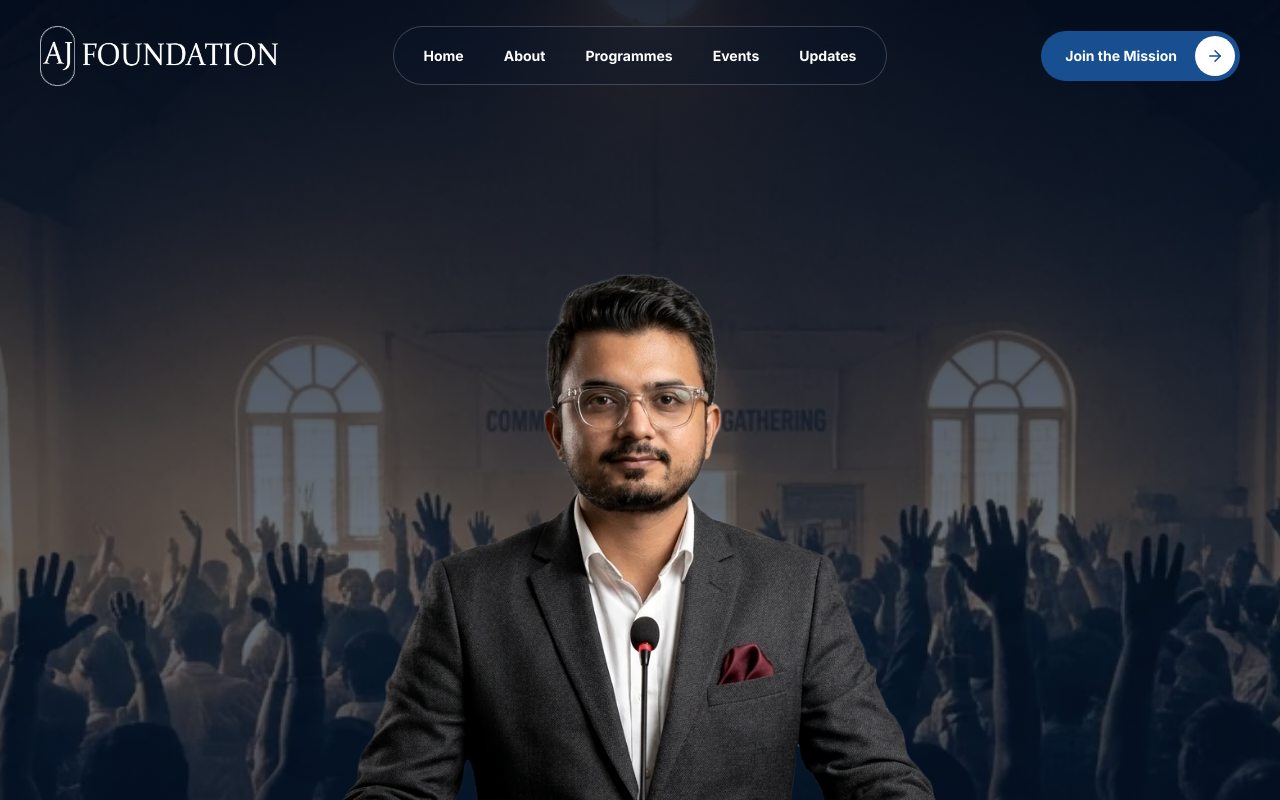
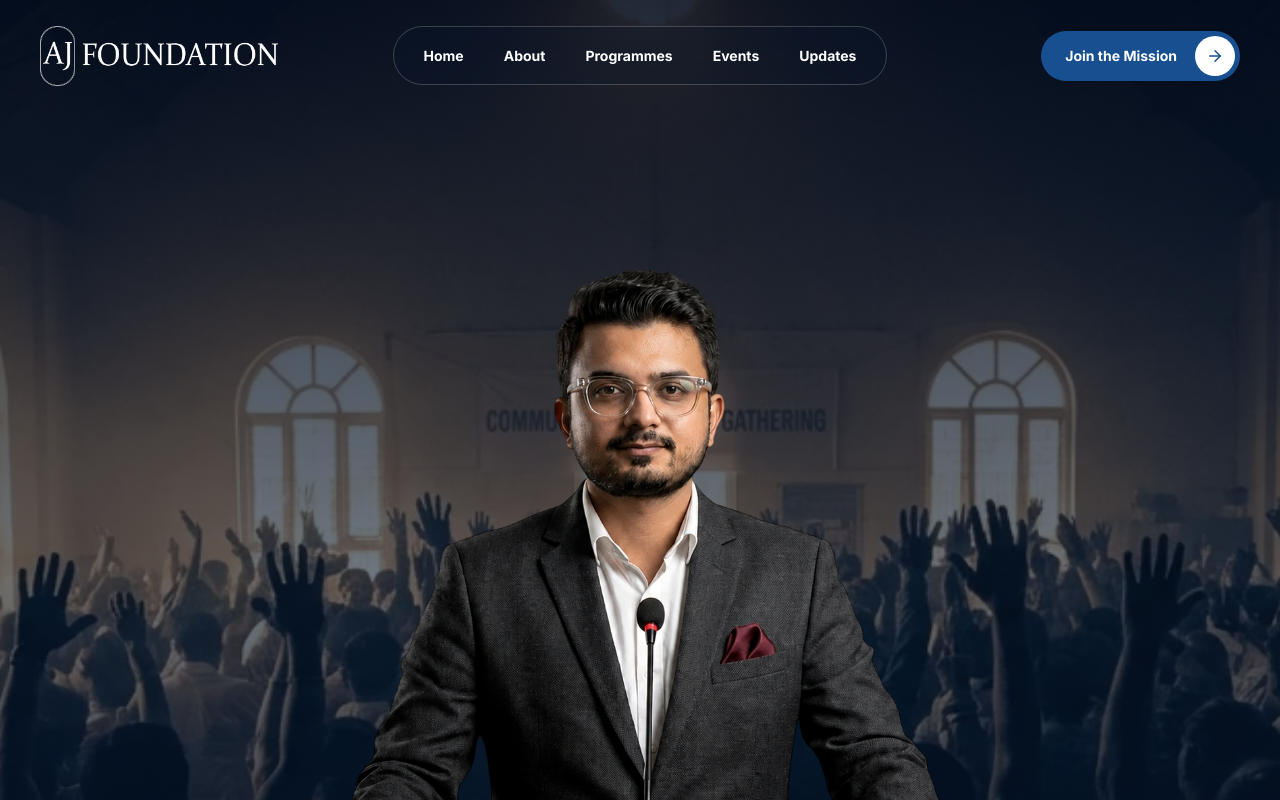
Before and after one commit to Taskence4/aj.foundation, a Next.js app: page / in a window 1280 px wide. Shown: the top 800 px of the page. Built offline with nearby package versions, Linux system fonts and the light colour scheme.

Commit message:
Replace founder hero portrait

```diff
--- a/src/app/page.tsx
+++ b/src/app/page.tsx
@@ -62,7 +62,7 @@ export default function Home() {
       <section id="home" className="hero-section">
         <Image className="hero-bg" src={withBasePath("/images/aj-foundation/hero-background.webp")} alt="A community solidarity gathering" fill priority sizes="100vw" />
         <div className="hero-shade" />
-        <Image className="hero-candidate" src={withBasePath("/images/aj-foundation/founder.webp")} alt="AJ Foundation founder speaking at a podium" width={928} height={1152} priority />
+        <Image className="hero-candidate" src={withBasePath("/images/aj-foundation/founder.webp")} alt="AJ Foundation founder speaking at a podium" width={1126} height={1397} priority />
         <div className="site-shell hero-content">
           <Eyebrow light>People deserve a second chance.</Eyebrow>
           <h1>Building skills.<br />Restoring purpose.</h1>
```
Also changed, not shown: public/images/aj-foundation/founder.webp.
